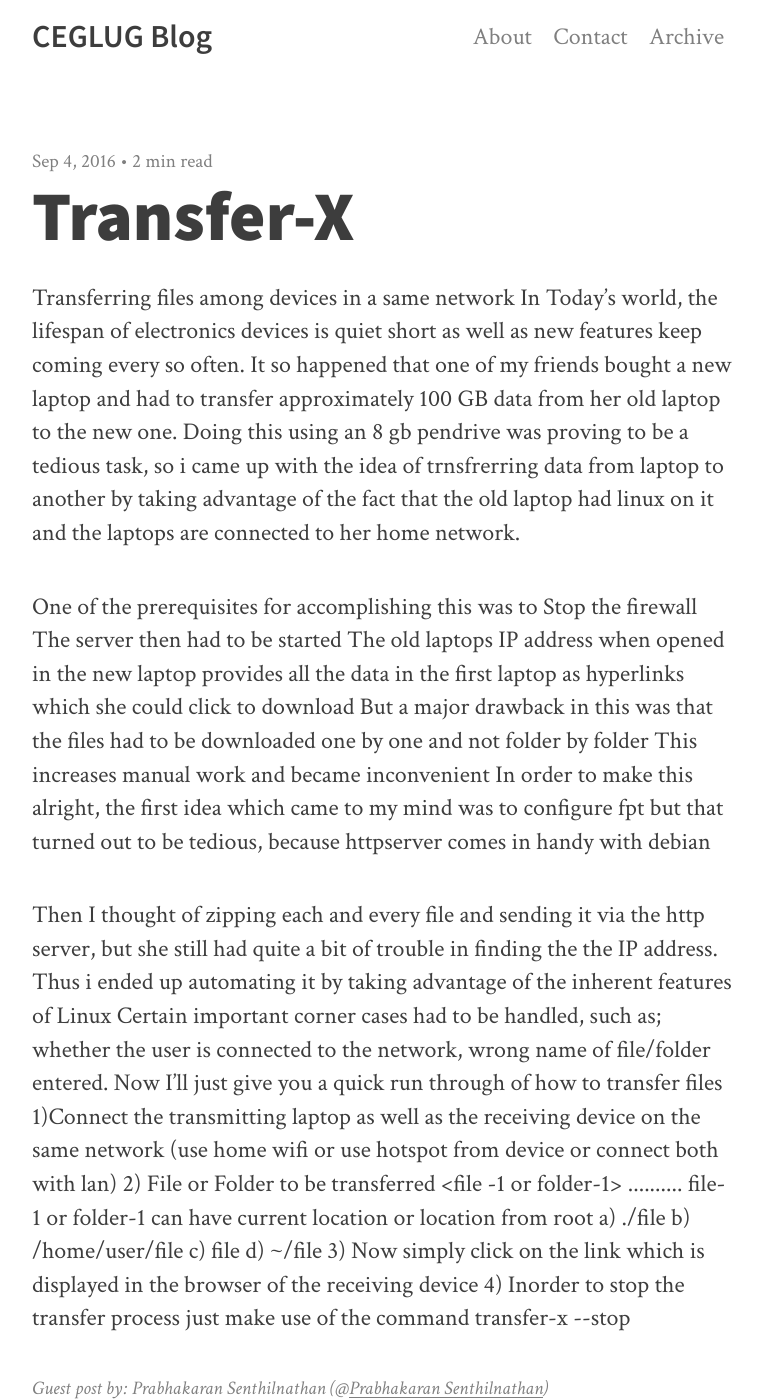
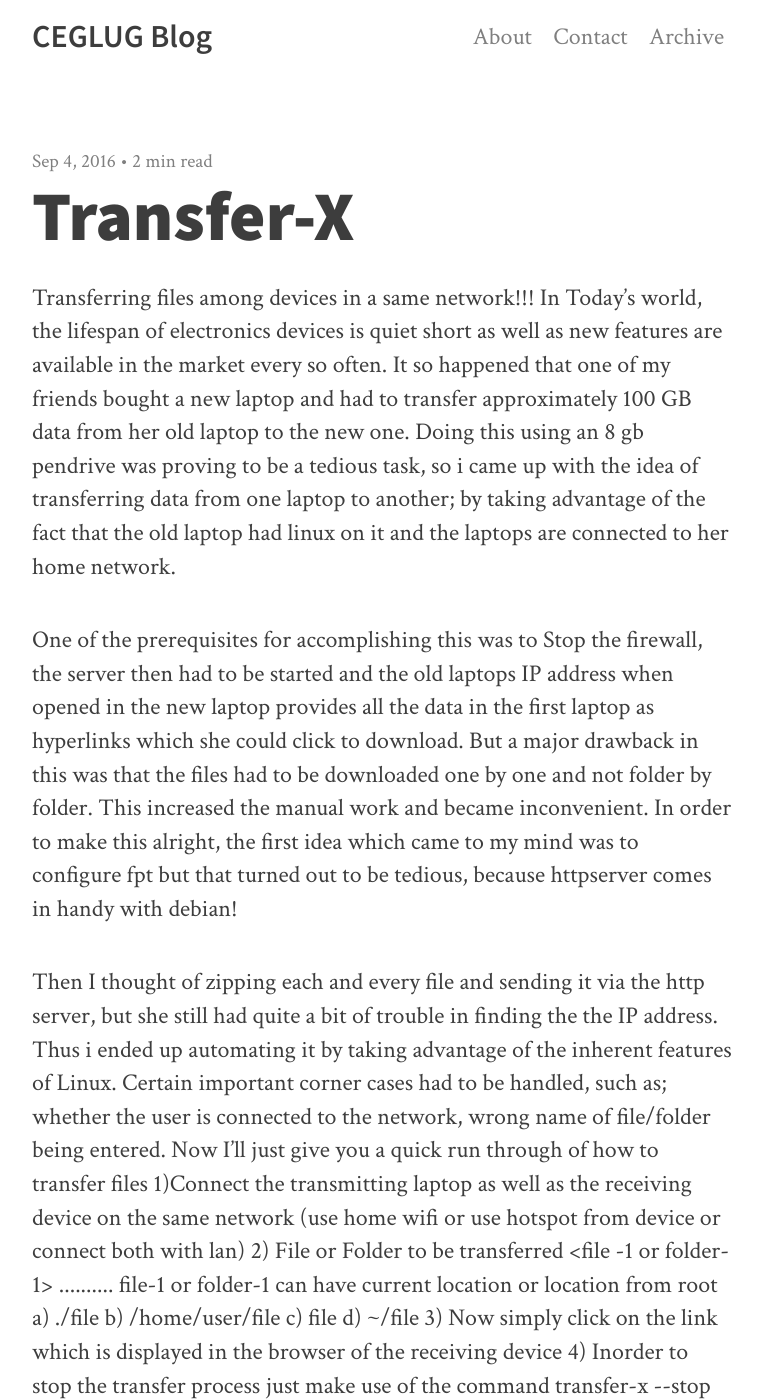
Before and after one commit to prashantbarca/prashantbarca.github.io, a Jekyll site: the page built from _posts/2016-09-04-transfer-x.md, in a window 1280 px wide and 1400 px high. Shown: the whole window, without its empty margins (258-1020 px from the left). Built offline with Jekyll 4.4.1, drawn with Linux system fonts in a browser that asks for light colours; nearby versions of some CDN libraries; comment, search, counter and statistics services are not loaded.

Commit message:
draft edited

```diff
--- a/_posts/2016-09-04-transfer-x.md
+++ b/_posts/2016-09-04-transfer-x.md
@@ -8,20 +8,17 @@
 summary: Transfer-X, transfer files/folders faster.
 ---
 
-Transferring files among devices in a same network
-In Today's world, the lifespan of electronics devices is quiet short as well as new features keep coming every so often.
+Transferring files among devices in a same network!!!
+In Today's world, the lifespan of electronics devices is quiet short as well as new features are available in the market every so often.
 It so happened that one of my friends bought a new laptop and had to transfer approximately 100 GB data from her old laptop to the new one.
-Doing this using an 8 gb pendrive was proving to be a tedious task, so i came up with the idea of trnsfrerring data from laptop to another by taking advantage of the fact that the old laptop had linux on it and the laptops are connected to her home network.
+Doing this using an 8 gb pendrive was proving to be a tedious task, so i came up with the idea of transferring data from one laptop to another; by taking advantage of the fact that the old laptop had linux on it and the laptops are connected to her home network.
 
-One of the prerequisites for accomplishing this was to Stop the firewall
-The server then had to be started
-The old laptops IP address when opened in the new laptop provides all the data in the first laptop as hyperlinks which she could click to download
-But a major drawback in this was that the files had to be downloaded one by one and not folder by folder
-This increases manual work and became inconvenient
-In order to make this alright, the first idea which came to my mind was to configure fpt but that turned out to be tedious, because httpserver comes in handy with debian
+One of the prerequisites for accomplishing this was to Stop the firewall, the server then had to be started and the old laptops IP address when opened in the new laptop provides all the data in the first laptop as hyperlinks which she could click to download.
+But a major drawback in this was that the files had to be downloaded one by one and not folder by folder.
+This increased the manual work and became inconvenient. In order to make this alright, the first idea which came to my mind was to configure fpt but that turned out to be tedious, because httpserver comes in handy with debian!
 
-Then I thought of zipping each and every file and sending it via the http server, but she still had quite a bit of trouble in finding the the IP address. Thus i ended up automating it by taking advantage of the inherent features of Linux
-Certain important corner cases had to be handled, such as; whether the user is connected to the network, wrong name of file/folder entered.
+Then I thought of zipping each and every file and sending it via the http server, but she still had quite a bit of trouble in finding the the IP address. Thus i ended up automating it by taking advantage of the inherent features of Linux.
+Certain important corner cases had to be handled, such as; whether the user is connected to the network, wrong name of file/folder being entered.
 Now I'll just give you a quick run through of how to transfer files
 1)Connect the transmitting laptop as well as the receiving  device on the same network (use home wifi or use hotspot from device or connect both with lan)
 2) File or Folder to be transferred <file -1 or folder-1> <file-2 or folder-2> ..........
```
